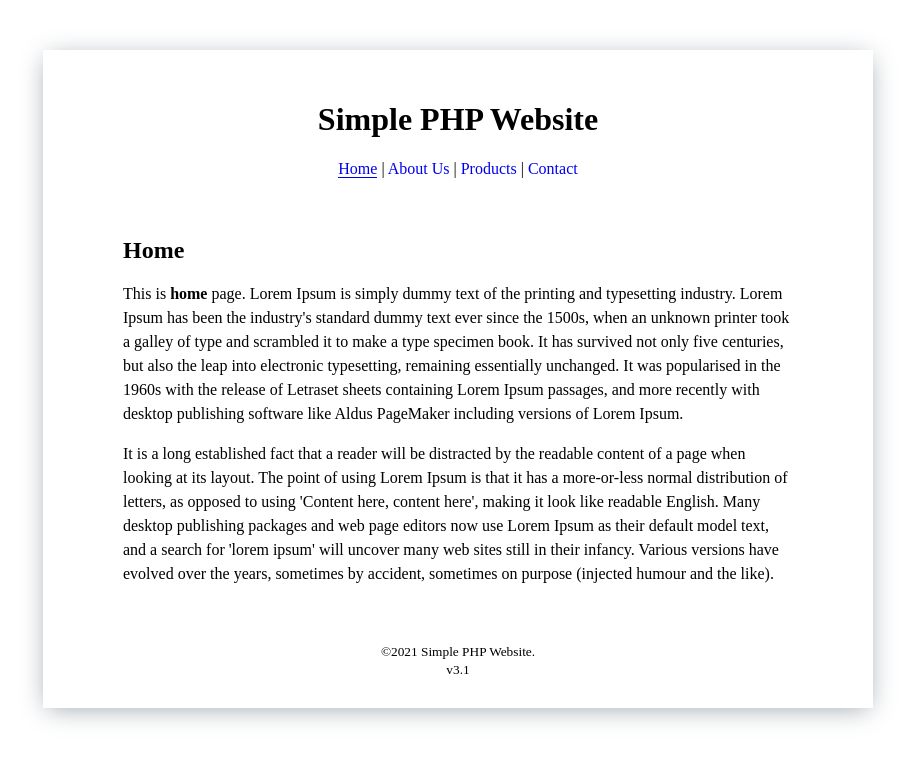
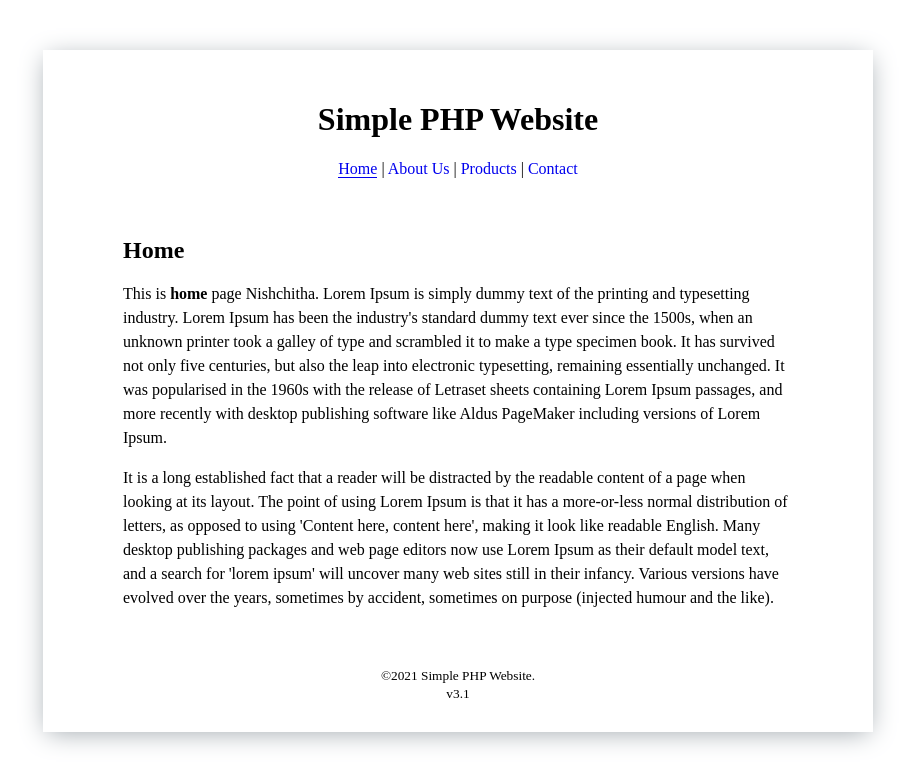
Before and after one commit to nishchitha11/simple-php-website, a PHP site: page / in a window 1280 px wide. Shown: the top 772 px of the page, without its empty margins (182-1097 px from the left). Run offline with PHP 8.4, Linux system fonts and the light colour scheme.

Commit message:
added nish name

```diff
--- a/simple-php-website-master/content/home.phtml
+++ b/simple-php-website-master/content/home.phtml
@@ -1,2 +1,2 @@
-<p>This is <b>home</b> page. Lorem Ipsum is simply dummy text of the printing and typesetting industry. Lorem Ipsum has been the industry's standard dummy text ever since the 1500s, when an unknown printer took a galley of type and scrambled it to make a type specimen book. It has survived not only five centuries, but also the leap into electronic typesetting, remaining essentially unchanged. It was popularised in the 1960s with the release of Letraset sheets containing Lorem Ipsum passages, and more recently with desktop publishing software like Aldus PageMaker including versions of Lorem Ipsum.</p>
+<p>This is <b>home</b> page Nishchitha. Lorem Ipsum is simply dummy text of the printing and typesetting industry. Lorem Ipsum has been the industry's standard dummy text ever since the 1500s, when an unknown printer took a galley of type and scrambled it to make a type specimen book. It has survived not only five centuries, but also the leap into electronic typesetting, remaining essentially unchanged. It was popularised in the 1960s with the release of Letraset sheets containing Lorem Ipsum passages, and more recently with desktop publishing software like Aldus PageMaker including versions of Lorem Ipsum.</p>
 </p>It is a long established fact that a reader will be distracted by the readable content of a page when looking at its layout. The point of using Lorem Ipsum is that it has a more-or-less normal distribution of letters, as opposed to using 'Content here, content here', making it look like readable English. Many desktop publishing packages and web page editors now use Lorem Ipsum as their default model text, and a search for 'lorem ipsum' will uncover many web sites still in their infancy. Various versions have evolved over the years, sometimes by accident, sometimes on purpose (injected humour and the like).</p>
```
